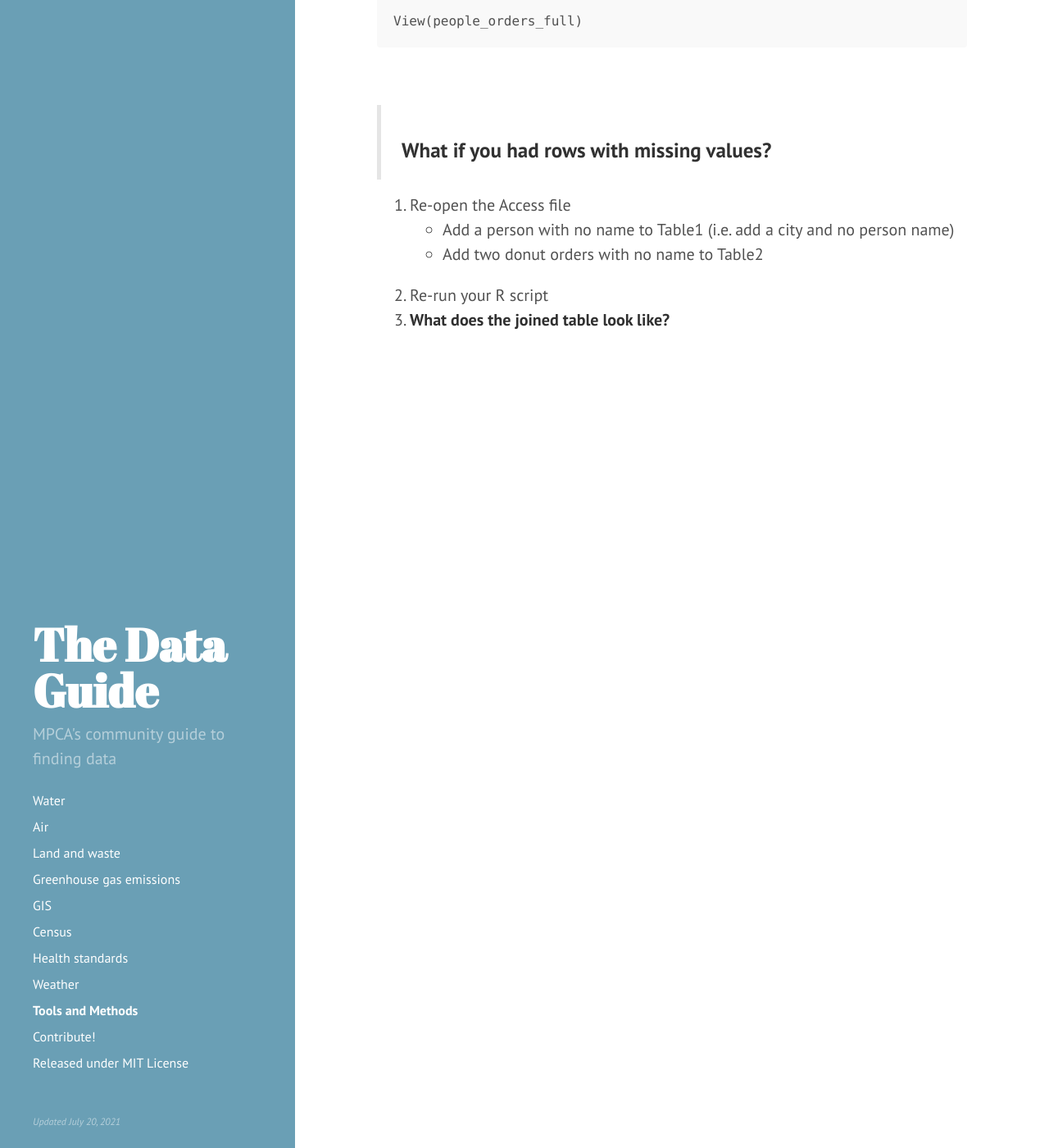
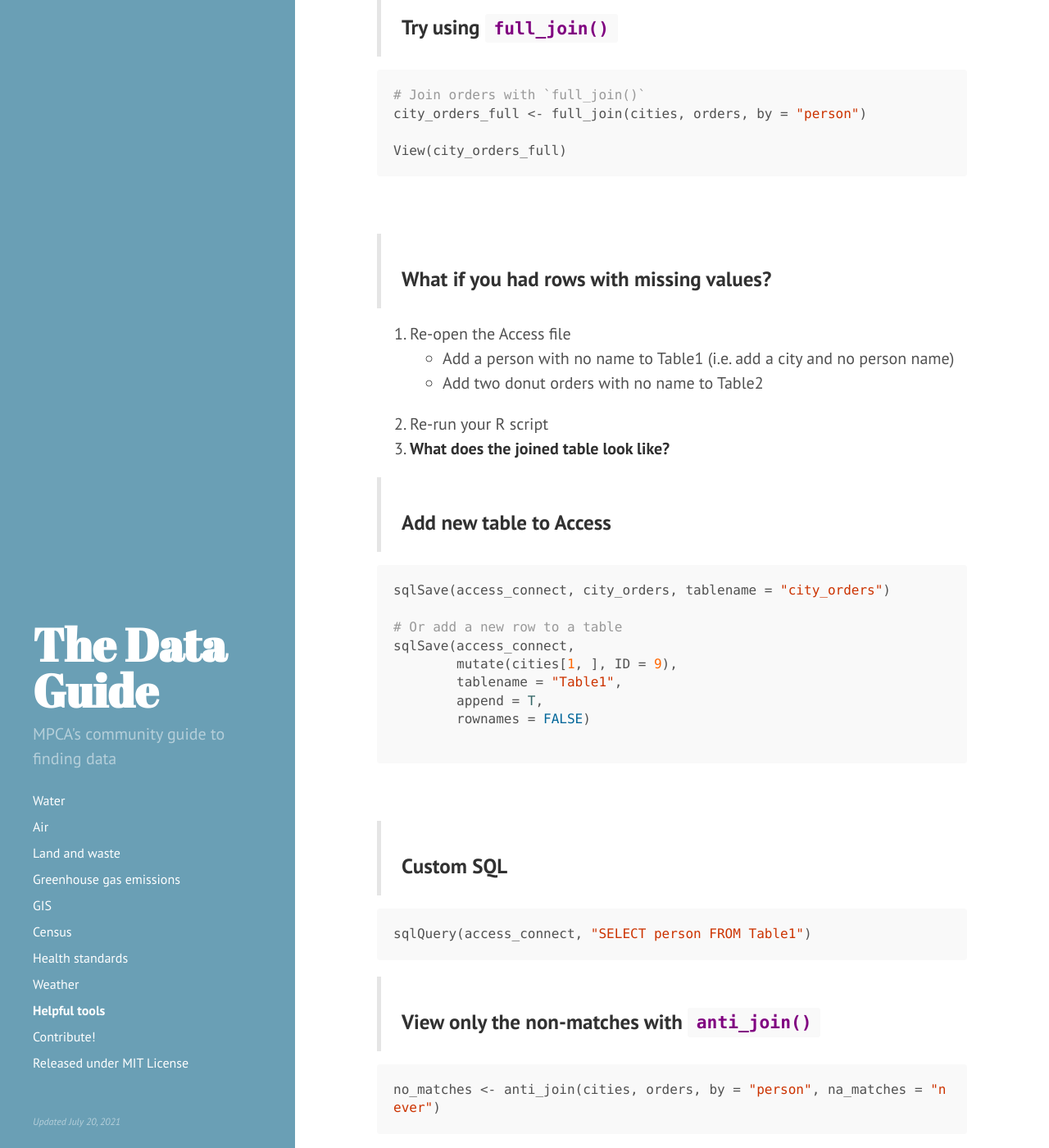
Before and after one commit to annemorris/Data-Guide-1, a Jekyll site: the page built from 98-helpful_tools.md, in a window 1280 px wide and 1400 px high, scrolled down 3615 px. Shown: the whole window at 82% size. Built offline with Jekyll 4.4.1, drawn with Linux system fonts in a browser that asks for light colours; some of the changed text lies outside the part shown.

Commit message:
Update and rename 98-Tools_and_Methods.md to 98-helpful_tools.md

````diff
--- a/98-Tools_and_Methods.md
+++ b/98-helpful_tools.md
@@ -1,9 +1,9 @@
 ---
 layout: page
-title: Tools and Methods
+title: Helpful tools
 ---
 
-Tips and steps to get data with the programming language R
+Tips and steps to get data with the language R
 
 ---
 
@@ -79,20 +79,25 @@ library(RODBC)
 access_connect <- odbcConnectAccess2007("donut_orders.accdb")
 
 # Load the two tables
-people <- sqlFetch(access_connect, "Table1")
+cities <- sqlFetch(access_connect, "Table1")
 
 orders <- sqlFetch(access_connect, "Table2")
 
 # Join the orders to the first table with `left_join()`
-people_orders <- left_join(people, orders, by = "person")
+city_orders <- left_join(cities, orders, by = "person")
 
 ```
 
 > ### Did it work? View the joined data.
 
 ```r
-View(people_orders)
+View(city_orders)
 ```
+
+<br>
+
+> ### Try dropping the `by = "person"` argument
+
 
 <br>
 
@@ -105,9 +110,9 @@ View(people_orders)
 
 ```r
 # Join orders with `full_join()`
-people_orders_full <- full_join(people, orders, by = "person")
+city_orders_full <- full_join(cities, orders, by = "person")
 
-View(people_orders_full)
+View(city_orders_full)
 ```
 
 <br>
@@ -119,3 +124,33 @@ View(people_orders_full)
     - Add two donut orders with no name to Table2
 2. Re-run your R script
 3. **What does the joined table look like?**
+
+
+> ### Add new table to Access
+
+```r
+sqlSave(access_connect, city_orders, tablename = "city_orders")
+
+# Or add a new row to a table
+sqlSave(access_connect,
+        mutate(cities[1, ], ID = 9),
+        tablename = "Table1",
+        append = T,
+        rownames = FALSE)
+
+```
+
+<br>
+
+
+> ### Custom SQL
+
+```r
+sqlQuery(access_connect, "SELECT person FROM Table1")
+```
+
+> ### View only the non-matches with `anti_join()`
+
+```r
+no_matches <- anti_join(cities, orders, by = "person", na_matches = "never")
+```
````
